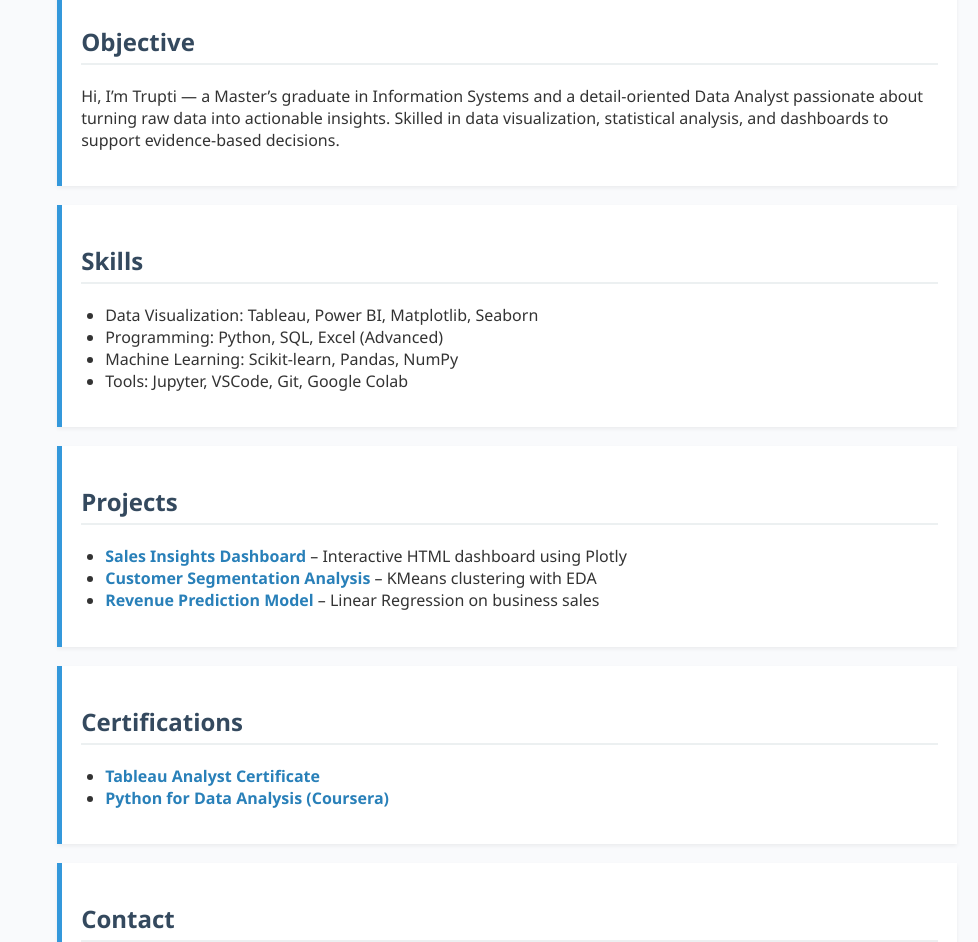
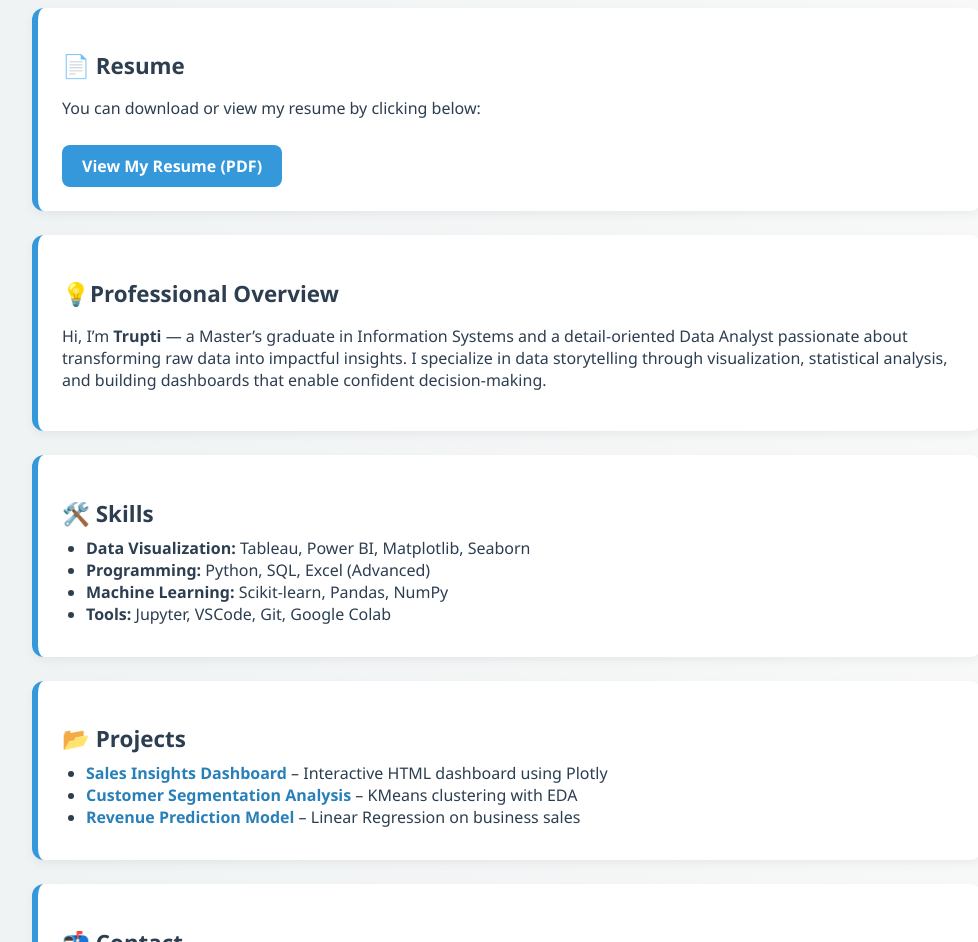
Before and after one commit to Trupti-02/Trupti-02.github.io, a plain HTML site: page index.html in a window 1280 px wide. Shown: the part 130-1072 px from the top of the page, without its empty margins (133-1111 px from the left). Drawn offline with Linux system fonts and the light colour scheme.

Commit message:
Update index.html

```diff
--- a/index.html
+++ b/index.html
@@ -5,41 +5,58 @@
   <title>Trupti | Data Analyst Plotfolio</title>
   <style>
     body {
-      font-family: 'Segoe UI', Tahoma, Geneva, Verdana, sans-serif;
-      background-color: #f9fafc;
-      color: #333;
-      max-width: 900px;
+      font-family: 'Segoe UI', Tahoma, sans-serif;
+      background: linear-gradient(to right, #eef2f3, #f9f9f9);
+      color: #2c3e50;
+      max-width: 950px;
       margin: auto;
       padding: 2rem;
     }
     h1 {
       text-align: center;
+      font-size: 2.5rem;
+      color: #1e3c72;
+      margin-bottom: 1rem;
+    }
+    h2 {
       color: #2c3e50;
+      font-size: 1.4rem;
       margin-bottom: 0.5rem;
     }
-    h2 {
-      color: #34495e;
-      border-bottom: 2px solid #ecf0f1;
-      padding-bottom: 5px;
-    }
     .card {
-      background: #fff;
-      padding: 1.2rem;
-      margin: 1.2rem 0;
-      border-left: 5px solid #3498db;
-      box-shadow: 0 2px 4px rgba(0,0,0,0.06);
+      background: #ffffff;
+      padding: 1.5rem;
+      margin: 1.5rem 0;
+      border-radius: 12px;
+      border-left: 6px solid #3498db;
+      box-shadow: 0 4px 10px rgba(0, 0, 0, 0.05);
     }
     ul {
       list-style-type: disc;
       padding-left: 1.5rem;
+      margin: 0.5rem 0;
     }
     a {
       color: #2980b9;
-      font-weight: bold;
+      font-weight: 600;
       text-decoration: none;
     }
     a:hover {
       text-decoration: underline;
+    }
+    .resume-button {
+      display: inline-block;
+      background-color: #3498db;
+      color: white;
+      padding: 10px 20px;
+      margin-top: 10px;
+      border-radius: 8px;
+      font-weight: bold;
+      text-decoration: none;
+      transition: background 0.3s ease;
+    }
+    .resume-button:hover {
+      background-color: #2c80b4;
     }
     .footer {
       text-align: center;
@@ -54,50 +71,48 @@
   <h1>📊 Trupti | Data Analyst Plotfolio</h1>
 
   <div class="card">
-    <h2>Objective</h2>
+    <h2>📄 Resume</h2>
+    <p>You can download or view my resume by clicking below:</p>
+    <a href="Resume.pdf" class="resume-button" target="_blank">View My Resume (PDF)</a>
+  </div>
+
+  <div class="card">
+    <h2>💡Professional Overview </h2>
     <p>
-      Hi, I’m Trupti — a Master’s graduate in Information Systems and a detail-oriented Data Analyst passionate about turning raw data
-      into actionable insights. Skilled in data visualization, statistical analysis, and dashboards to support evidence-based decisions.
+      Hi, I’m <strong>Trupti</strong> — a Master’s graduate in Information Systems and a detail-oriented Data Analyst passionate about
+      transforming raw data into impactful insights. I specialize in data storytelling through visualization, statistical analysis,
+      and building dashboards that enable confident decision-making.
     </p>
   </div>
 
   <div class="card">
-    <h2>Skills</h2>
+    <h2>🛠️ Skills</h2>
     <ul>
-      <li>Data Visualization: Tableau, Power BI, Matplotlib, Seaborn</li>
-      <li>Programming: Python, SQL, Excel (Advanced)</li>
-      <li>Machine Learning: Scikit-learn, Pandas, NumPy</li>
-      <li>Tools: Jupyter, VSCode, Git, Google Colab</li>
+      <li><strong>Data Visualization:</strong> Tableau, Power BI, Matplotlib, Seaborn</li>
+      <li><strong>Programming:</strong> Python, SQL, Excel (Advanced)</li>
+      <li><strong>Machine Learning:</strong> Scikit-learn, Pandas, NumPy</li>
+      <li><strong>Tools:</strong> Jupyter, VSCode, Git, Google Colab</li>
     </ul>
   </div>
 
   <div class="card">
-    <h2>Projects</h2>
+    <h2>📂 Projects</h2>
     <ul>
       <li><a href="project1_dashboard.html" target="_blank">Sales Insights Dashboard</a> – Interactive HTML dashboard using Plotly</li>
-      <li><a href="project2_eda.html" target="_blank">Customer Segmentation Analysis</a> – KMeans clustering with EDA</li>
-      <li><a href="project3_predictions.html" target="_blank">Revenue Prediction Model</a> – Linear Regression on business sales</li>
+      <li><a href="project2_segmentation.html" target="_blank">Customer Segmentation Analysis</a> – KMeans clustering with EDA</li>
+      <li><a href="project3_prediction.html" target="_blank">Revenue Prediction Model</a> – Linear Regression on business sales</li>
     </ul>
   </div>
 
   <div class="card">
-    <h2>Certifications</h2>
+    <h2>📬 Contact</h2>
     <ul>
-      <li><a href="cert_tableau.pdf" target="_blank">Tableau Analyst Certificate</a></li>
-      <li><a href="cert_pythonda.pdf" target="_blank">Python for Data Analysis (Coursera)</a></li>
+      <li>Email: <a href="mailto:truptil1@umbc.edu">truptil1@umbc.edu</a></li>
+      <li>LinkedIn: <a href="https://www.linkedin.com/in/truptigangji" target="_blank">linkedin.com/in/truptigangji</a></li>
     </ul>
   </div>
 
-  <div class="card">
-    <h2>Contact</h2>
-    <ul>
-      <li>Email: trupti@example.com</li>
-      <li><a href="resume.pdf" target="_blank">📄 Download Resume</a></li>
-      <li><a href="https://www.linkedin.com/in/trupti" target="_blank">🔗 LinkedIn Profile</a></li>
-    </ul>
-  </div>
-
-  <p class="footer">Last updated June 2025 • Click project links to view 📂</p>
+  <p class="footer">Last updated June 2025 • Built with 💙 using HTML & GitHub Pages</p>
 
 </body>
 </html>
```
